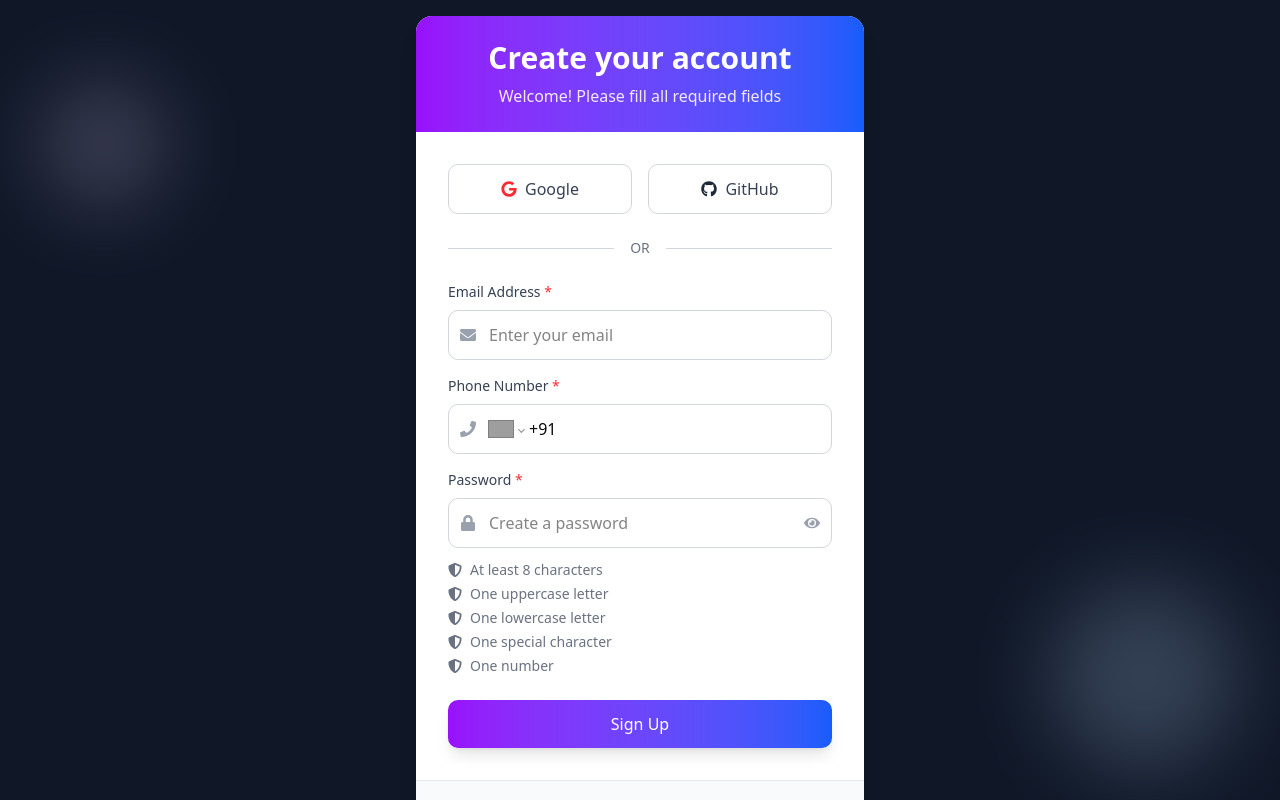
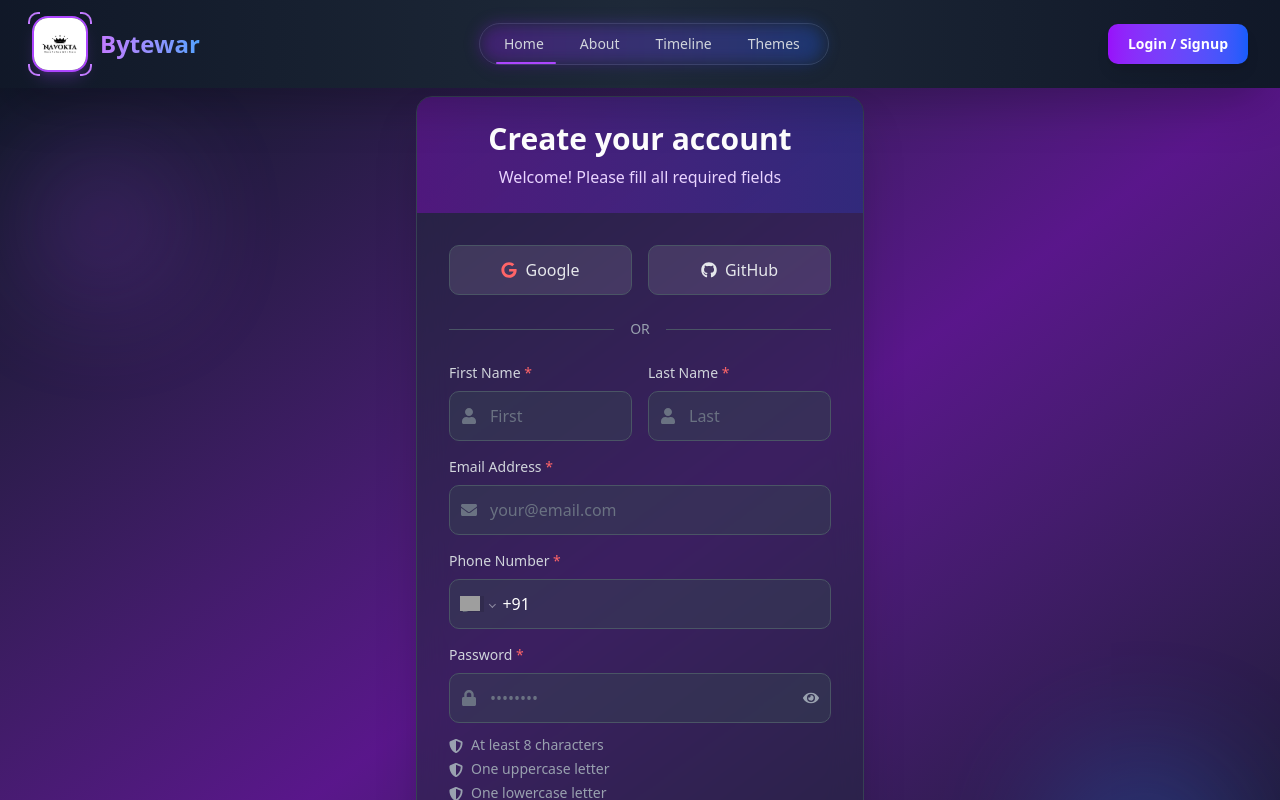
Before and after one commit to navokta/Bytewar-v2, a Next.js app: page /signup in a window 1280 px wide. Shown: the top 800 px of the page. Built offline with nearby package versions, Linux system fonts and the light colour scheme; grey boxes are pictures that could not be loaded.

Commit message:
Fix login and signup page

```diff
--- a/app/login/page.js
+++ b/app/login/page.js
@@ -1,9 +1,11 @@
 'use client';
 
-import { FaShieldAlt, FaGoogle, FaEnvelope, FaLock, FaEye, FaEyeSlash } from 'react-icons/fa';
+import { FaShieldAlt, FaGoogle, FaGithub, FaEnvelope, FaLock, FaEye, FaEyeSlash } from 'react-icons/fa';
 import Link from 'next/link';
 import { useState } from 'react';
 import { useRouter } from 'next/navigation';
+import Footer from '@/components/Footer';
+import Header from '@/components/Header';
 
 export default function LoginPage() {
   const [email, setEmail] = useState('');
@@ -13,7 +15,6 @@ export default function LoginPage() {
   const [error, setError] = useState('');
   const router = useRouter();
 
-  // Modify the handleSubmit function:
   const handleSubmit = async (e) => {
     e.preventDefault();
     setLoading(true);
@@ -51,7 +52,13 @@ const handleSubmit = async (e) => {
     window.location.href = '/api/auth/google';
   };
 
+  const handleGithubLogin = () => {
+    window.location.href = '/api/auth/github';
+  };
+
   return (
+    <div>
+      <Header />
     <div className="w-full bg-gradient-to-br from-gray-900 via-purple-900 to-gray-900 min-h-screen flex items-center justify-center p-4 relative overflow-hidden">
       <div className="absolute top-20 left-10 w-32 h-32 rounded-full bg-purple-500 opacity-20 blur-3xl animate-pulse"></div>
       <div className="absolute bottom-20 right-10 w-48 h-48 rounded-full bg-blue-500 opacity-20 blur-3xl animate-pulse"></div>
@@ -64,14 +71,24 @@ const handleSubmit = async (e) => {
           </div>
 
           <div className="p-6 sm:p-8">
+            <div className="grid grid-cols-2 gap-4 mb-6">
               <button
                 onClick={handleGoogleLogin}
                 disabled={loading}
-              className="cursor-pointer w-full flex items-center justify-center gap-3 bg-white/10 border border-gray-600 rounded-lg py-3 px-4 text-gray-200 font-medium hover:bg-white/20 hover:border-gray-500 transition-all duration-300 mb-6 disabled:opacity-50"
+                className="cursor-pointer w-full flex items-center justify-center gap-3 bg-white/10 border border-gray-600 rounded-lg py-3 px-4 text-gray-200 font-medium hover:bg-white/20 hover:border-gray-500 transition-all duration-300 disabled:opacity-50"
               >
                 <FaGoogle className="text-red-400 text-xl" />
-              Continue with Google
+                Google
               </button>
+              <button
+                onClick={handleGithubLogin}
+                disabled={loading}
+                className="cursor-pointer w-full flex items-center justify-center gap-3 bg-white/10 border border-gray-600 rounded-lg py-3 px-4 text-gray-200 font-medium hover:bg-white/20 hover:border-gray-500 transition-all duration-300 disabled:opacity-50"
+              >
+                <FaGithub className="text-gray-200 text-xl" />
+                GitHub
+              </button>
+            </div>
 
             <div className="flex items-center my-6">
               <div className="flex-1 h-px bg-gray-600"></div>
@@ -171,5 +188,7 @@ const handleSubmit = async (e) => {
         </div>
       </div>
     </div>
+    <Footer />
+    </div>
   );
 }
--- a/app/signup/page.js
+++ b/app/signup/page.js
@@ -1,13 +1,18 @@
-"use client";
-import { FaGoogle, FaGithub, FaEnvelope, FaLock, FaEye, FaEyeSlash, FaPhone, FaShieldAlt, FaCheckCircle, FaTimesCircle } from 'react-icons/fa';
+'use client';
+
+import { FaGoogle, FaGithub, FaEnvelope, FaLock, FaEye, FaEyeSlash, FaPhone, FaShieldAlt, FaCheckCircle, FaTimesCircle, FaUser } from 'react-icons/fa';
 import Link from 'next/link';
-import { useState, useEffect } from 'react';
+import { useState, useEffect, useRef } from 'react';
 import PhoneInput from 'react-phone-number-input';
 import 'react-phone-number-input/style.css';
 import { useRouter } from 'next/navigation';
+import Header from '@/components/Header';
+import Footer from '@/components/Footer';
 
 export default function SignupPage() {
   const [formData, setFormData] = useState({
+    firstName: '',
+    lastName: '',
     email: '',
     password: '',
     phone: ''
@@ -23,6 +28,8 @@ export default function SignupPage() {
     number: false,
   });
   const [submitted, setSubmitted] = useState(false);
+  const [isPhoneFocused, setIsPhoneFocused] = useState(false);
+  const phoneInputRef = useRef(null);
   const router = useRouter();
 
   useEffect(() => {
@@ -47,17 +54,33 @@ export default function SignupPage() {
   };
 
   const handlePhoneChange = (value) => {
-    setFormData(prev => ({ ...prev, phone: value }));
+    setFormData(prev => ({ ...prev, phone: value || '' }));
+    // Maintain focus during typing
+    if (phoneInputRef.current) {
+      const input = phoneInputRef.current.querySelector('input');
+      if (input) input.focus();
+    }
   };
 
-  // Modify the handleSubmit function:
+  const handlePhoneContainerClick = () => {
+    if (phoneInputRef.current) {
+      const input = phoneInputRef.current.querySelector('input');
+      if (input) {
+        input.focus();
+        // Move cursor to end of input
+        setTimeout(() => {
+          input.selectionStart = input.selectionEnd = input.value.length;
+        }, 0);
+      }
+    }
+  };
+
   const handleSubmit = async (e) => {
     e.preventDefault();
     setSubmitted(true);
     setError('');
 
-  // Validate all fields
-  if (!formData.email || !formData.password || !formData.phone) {
+    if (!formData.firstName || !formData.lastName || !formData.email || !formData.password || !formData.phone) {
       setError('Please fill all required fields');
       return;
     }
@@ -88,9 +111,7 @@ const handleSubmit = async (e) => {
 
       const data = await response.json();
       if (response.status === 200 || response.status === 201) {
-      // Store the token
         localStorage.setItem('authToken', data.token);
-      // Redirect to home page - the Header will automatically fetch user data
         router.push('/');
       } else {
         throw new Error(data.message || 'Signup failed');
@@ -105,69 +126,118 @@ const handleSubmit = async (e) => {
 
   const renderRequirement = (label, fulfilled) => {
     const color = submitted
-      ? fulfilled ? 'text-green-600' : 'text-red-600'
-      : 'text-gray-500';
+      ? fulfilled ? 'text-green-400' : 'text-red-400'
+      : 'text-gray-400';
 
     const Icon = submitted
       ? fulfilled ? FaCheckCircle : FaTimesCircle
       : FaShieldAlt;
 
     return (
-      <li className={`flex items-center text-sm ${color} mb-1`}>
-        <Icon className="mr-2" aria-hidden="true" />
+      <li className={`flex items-center text-sm ${color} mb-1 transition-colors duration-200`}>
+        <Icon className="mr-2 mt-0.5 flex-shrink-0" />
         {label}
       </li>
     );
   };
 
   return (
-    <div className='w-full bg-gray-900 min-h-screen'>
-      <div className="min-h-screen flex items-center justify-center p-4 relative overflow-hidden">
-        {/* Decorative Elements */}
-        <div className="absolute top-20 left-10 w-32 h-32 rounded-full bg-purple-200 opacity-20 blur-2xl" aria-hidden="true"></div>
-        <div className="absolute bottom-20 right-10 w-48 h-48 rounded-full bg-blue-200 opacity-20 blur-2xl" aria-hidden="true"></div>
+    <div>
+      <Header/>
+    <div className="w-full bg-gradient-to-br from-gray-900 via-purple-900 to-gray-900 min-h-screen flex items-center justify-center p-4 relative overflow-hidden">
+      <div className="absolute top-20 left-10 w-32 h-32 rounded-full bg-purple-500 opacity-20 blur-3xl animate-pulse"></div>
+      <div className="absolute bottom-20 right-10 w-48 h-48 rounded-full bg-blue-500 opacity-20 blur-3xl animate-pulse"></div>
 
       <div className="relative z-10 w-full max-w-md">
-          <div className="bg-white rounded-2xl shadow-xl overflow-hidden">
-            <div className="bg-gradient-to-r from-purple-600 to-blue-600 p-6 text-center">
+        <div className="bg-gray-800/50 backdrop-blur-lg border border-gray-700 rounded-2xl shadow-2xl overflow-hidden text-gray-100">
+          <div className="bg-gradient-to-r from-purple-900/80 to-indigo-900/80 p-6 text-center">
             <h1 className="text-3xl font-bold text-white">Create your account</h1>
-              <p className="text-purple-100 mt-2">Welcome! Please fill all required fields</p>
+            <p className="text-purple-200 mt-2">Welcome! Please fill all required fields</p>
           </div>
 
           <div className="p-6 sm:p-8">
             <div className="grid grid-cols-2 gap-4 mb-6">
               <button
                 type="button"
-                  className="flex items-center justify-center gap-2 bg-white border border-gray-300 rounded-lg py-3 px-4 text-gray-700 font-medium hover:bg-gray-50 transition-colors"
+                onClick={() => window.location.href = '/api/auth/google'}
+                className="flex items-center justify-center gap-2 bg-white/10 border border-gray-600 rounded-lg py-3 px-4 text-gray-200 font-medium hover:bg-white/20 hover:border-gray-500 transition-all duration-300 cursor-pointer group"
                 aria-label="Sign up with Google"
               >
-                  <FaGoogle className="text-red-500" aria-hidden="true" />
-                  Google
+                <FaGoogle className="text-red-400 group-hover:text-red-300 transition-colors" />
+                <span className="group-hover:text-white transition-colors">Google</span>
               </button>
               <button
                 type="button"
-                  className="flex items-center justify-center gap-2 bg-white border border-gray-300 rounded-lg py-3 px-4 text-gray-700 font-medium hover:bg-gray-50 transition-colors"
+                onClick={() => window.location.href = '/api/auth/github'}
+                className="flex items-center justify-center gap-2 bg-white/10 border border-gray-600 rounded-lg py-3 px-4 text-gray-200 font-medium hover:bg-white/20 hover:border-gray-500 transition-all duration-300 cursor-pointer group"
                 aria-label="Sign up with GitHub"
               >
-                  <FaGithub className="text-gray-800" aria-hidden="true" />
-                  GitHub
+                <FaGithub className="text-gray-200 group-hover:text-white transition-colors" />
+                <span className="group-hover:text-white transition-colors">GitHub</span>
               </button>
             </div>
 
-              <div className="flex items-center my-6" aria-hidden="true">
-                <div className="flex-1 h-px bg-gray-300"></div>
-                <span className="px-4 text-gray-500 text-sm">OR</span>
-                <div className="flex-1 h-px bg-gray-300"></div>
+            <div className="flex items-center my-6">
+              <div className="flex-1 h-px bg-gray-600"></div>
+              <span className="px-4 text-gray-400 text-sm">OR</span>
+              <div className="flex-1 h-px bg-gray-600"></div>
             </div>
 
             <form onSubmit={handleSubmit} noValidate>
-                <div className="mb-4">
-                  <label htmlFor="email" className="block text-gray-700 text-sm font-medium mb-2">
-                    Email Address <span className="text-red-500">*</span>
+              <div className="grid grid-cols-2 gap-4 mb-4">
+                <div>
+                  <label htmlFor="firstName" className="block text-gray-300 text-sm font-medium mb-2">
+                    First Name <span className="text-red-400">*</span>
                   </label>
                   <div className="relative">
                     <div className="absolute inset-y-0 left-0 pl-3 flex items-center pointer-events-none">
-                      <FaEnvelope className="text-gray-400" aria-hidden="true" />
+                      <FaUser className="text-gray-500" />
+                    </div>
+                    <input
+                      type="text"
+                      id="firstName"
+                      name="firstName"
+                      value={formData.firstName}
+                      onChange={handleChange}
+                      className="w-full pl-10 pr-3 py-3 bg-gray-700/50 border border-gray-600 rounded-lg text-white placeholder-gray-500 focus:ring-2 focus:ring-purple-500 focus:border-purple-500 outline-none transition duration-200 hover:border-gray-500"
+                      placeholder="First"
+                      required
+                      aria-required="true"
+                      autoComplete="given-name"
+                    />
+                  </div>
+                </div>
+                <div>
+                  <label htmlFor="lastName" className="block text-gray-300 text-sm font-medium mb-2">
+                    Last Name <span className="text-red-400">*</span>
+                  </label>
+                  <div className="relative">
+                    <div className="absolute inset-y-0 left-0 pl-3 flex items-center pointer-events-none">
+                      <FaUser className="text-gray-500" />
+                    </div>
+                    <input
+                      type="text"
+                      id="lastName"
+                      name="lastName"
+                      value={formData.lastName}
+                      onChange={handleChange}
+                      className="w-full pl-10 pr-3 py-3 bg-gray-700/50 border border-gray-600 rounded-lg text-white placeholder-gray-500 focus:ring-2 focus:ring-purple-500 focus:border-purple-500 outline-none transition duration-200 hover:border-gray-500"
+                      placeholder="Last"
+                      required
+                      aria-required="true"
+                      autoComplete="family-name"
+                    />
+                  </div>
+                </div>
+              </div>
+
+              <div className="mb-4">
+                <label htmlFor="email" className="block text-gray-300 text-sm font-medium mb-2">
+                  Email Address <span className="text-red-400">*</span>
+                </label>
+                <div className="relative">
+                  <div className="absolute inset-y-0 left-0 pl-3 flex items-center pointer-events-none">
+                    <FaEnvelope className="text-gray-500" />
                   </div>
                   <input
                     type="email"
@@ -175,8 +245,8 @@ const handleSubmit = async (e) => {
                     name="email"
                     value={formData.email}
                     onChange={handleChange}
-                      className="w-full pl-10 pr-3 py-3 border border-gray-300 rounded-lg focus:ring-2 focus:ring-purple-500 focus:border-purple-500 outline-none transition duration-200"
-                      placeholder="Enter your email"
+                    className="w-full pl-10 pr-3 py-3 bg-gray-700/50 border border-gray-600 rounded-lg text-white placeholder-gray-500 focus:ring-2 focus:ring-purple-500 focus:border-purple-500 outline-none transition duration-200 hover:border-gray-500"
+                    placeholder="your@email.com"
                     required
                     aria-required="true"
                     autoComplete="email"
@@ -185,26 +255,40 @@ const handleSubmit = async (e) => {
               </div>
 
               <div className="mb-4">
-                  <label htmlFor="phone" className="block text-gray-700 text-sm font-medium mb-2">
-                    Phone Number <span className="text-red-500">*</span>
+                <label htmlFor="phone" className="block text-gray-300 text-sm font-medium mb-2">
+                  Phone Number <span className="text-red-400">*</span>
                 </label>
-                  <div className="relative">
-                    <div className="absolute inset-y-0 left-0 pl-3 flex items-center pointer-events-none z-10">
-                      <FaPhone className="text-gray-400" aria-hidden="true" />
+                <div
+                  ref={phoneInputRef}
+                  onClick={handlePhoneContainerClick}
+                  className={`relative w-full bg-gray-700/50 border ${
+                    isPhoneFocused ? 'border-purple-500 ring-2 ring-purple-500/30' : 'border-gray-600'
+                  } rounded-lg transition duration-200 hover:border-gray-500`}
+                >
+                  <div className="absolute inset-y-0 left-0 pl-3 flex items-center pointer-events-none">
+                    <FaPhone className="text-gray-500" />
                   </div>
                   <PhoneInput
                     international
                     defaultCountry="IN"
                     value={formData.phone}
                     onChange={handlePhoneChange}
-                      className="w-full pl-10 pr-3 py-3 border border-gray-300 rounded-lg focus:ring-2 focus:ring-purple-500 focus:border-purple-500 outline-none transition duration-200"
-                      inputComponent={({ ...rest }) => (
+                    onFocus={() => setIsPhoneFocused(true)}
+                    onBlur={() => setIsPhoneFocused(false)}
+                    className="phone-input"
+                    inputComponent={({ onFocus, onBlur, ...rest }) => (
                       <input
                         id="phone"
                         name="phone"
-                          className="w-full pl-10 pr-3 py-3 border-0 focus:ring-0"
-                          required
-                          aria-required="true"
+                        className="w-full pl-10 pr-3 py-3 bg-transparent border-0 focus:ring-0 text-white placeholder-gray-500 outline-none"
+                        onFocus={(e) => {
+                          setIsPhoneFocused(true);
+                          onFocus?.(e);
+                        }}
+                        onBlur={(e) => {
+                          setIsPhoneFocused(false);
+                          onBlur?.(e);
+                        }}
                         autoComplete="tel"
                         {...rest}
                       />
@@ -214,12 +298,12 @@ const handleSubmit = async (e) => {
               </div>
 
               <div className="mb-6">
-                  <label htmlFor="password" className="block text-gray-700 text-sm font-medium mb-2">
-                    Password <span className="text-red-500">*</span>
+                <label htmlFor="password" className="block text-gray-300 text-sm font-medium mb-2">
+                  Password <span className="text-red-400">*</span>
                 </label>
                 <div className="relative">
                   <div className="absolute inset-y-0 left-0 pl-3 flex items-center pointer-events-none">
-                      <FaLock className="text-gray-400" aria-hidden="true" />
+                    <FaLock className="text-gray-500" />
                   </div>
                   <input
                     type={showPassword ? "text" : "password"}
@@ -227,8 +311,8 @@ const handleSubmit = async (e) => {
                     name="password"
                     value={formData.password}
                     onChange={handleChange}
-                      className="w-full pl-10 pr-10 py-3 border border-gray-300 rounded-lg focus:ring-2 focus:ring-purple-500 focus:border-purple-500 outline-none transition duration-200"
-                      placeholder="Create a password"
+                    className="w-full pl-10 pr-10 py-3 bg-gray-700/50 border border-gray-600 rounded-lg text-white placeholder-gray-500 focus:ring-2 focus:ring-purple-500 focus:border-purple-500 outline-none transition duration-200 hover:border-gray-500"
+                    placeholder="••••••••"
                     required
                     aria-required="true"
                     autoComplete="new-password"
@@ -236,12 +320,12 @@ const handleSubmit = async (e) => {
                   <button
                     type="button"
                     onClick={() => setShowPassword(!showPassword)}
-                      className="absolute inset-y-0 right-0 pr-3 flex items-center cursor-pointer"
+                    className="absolute inset-y-0 right-0 pr-3 flex items-center cursor-pointer hover:text-gray-200 transition-colors"
                     aria-label={showPassword ? "Hide password" : "Show password"}
                   >
                     {showPassword ?
-                        <FaEyeSlash className="text-gray-400 hover:text-gray-600" aria-hidden="true" /> :
-                        <FaEye className="text-gray-400 hover:text-gray-600" aria-hidden="true" />}
+                      <FaEyeSlash className="text-gray-400 hover:text-gray-200" /> :
+                      <FaEye className="text-gray-400 hover:text-gray-200" />}
                   </button>
                 </div>
                 <ul className="mt-3 space-y-1" aria-live="polite">
@@ -254,15 +338,16 @@ const handleSubmit = async (e) => {
               </div>
 
               {error && (
-                  <div className="mb-4 p-3 bg-red-50 text-red-700 rounded-lg text-sm" role="alert">
-                    {error}
+                <div className="mb-4 p-3 bg-red-900/50 border border-red-700 text-red-200 rounded-lg text-sm flex items-start">
+                  <FaShieldAlt className="mr-2 mt-0.5 flex-shrink-0" />
+                  <span>{error}</span>
                 </div>
               )}
 
               <button
                 type="submit"
                 disabled={loading}
-                  className="w-full bg-gradient-to-r from-purple-600 to-blue-600 hover:from-purple-700 hover:to-blue-700 text-white font-medium py-3 px-4 rounded-lg transition duration-300 transform hover:-translate-y-1 shadow-lg disabled:opacity-70 disabled:cursor-not-allowed"
+                className="w-full bg-gradient-to-r from-purple-600 to-indigo-600 hover:from-purple-700 hover:to-indigo-700 text-white font-bold py-3 px-4 rounded-lg transition-all duration-300 transform hover:-translate-y-0.5 hover:shadow-lg shadow-purple-500/20 disabled:opacity-70 disabled:cursor-not-allowed disabled:transform-none group"
                 aria-label={loading ? "Creating account" : "Sign up"}
               >
                 {loading ? (
@@ -274,23 +359,72 @@ const handleSubmit = async (e) => {
                     Creating account...
                   </span>
                 ) : (
-                    'Sign Up'
+                  <span className="group-hover:scale-105 transition-transform">Sign Up</span>
                 )}
               </button>
             </form>
           </div>
 
-            <div className="bg-gray-50 px-6 py-4 text-center border-t border-gray-200">
-              <p className="text-gray-600">
+          <div className="bg-gray-800/30 px-6 py-4 text-center border-t border-gray-700">
+            <p className="text-gray-400">
               Already have an account?{' '}
-                <Link href="/login" className="text-purple-600 font-medium hover:text-purple-800 focus:outline-none focus:ring-2 focus:ring-purple-500 rounded">
+              <Link href="/login" className="text-purple-400 font-medium hover:text-purple-300 transition-colors hover:underline">
                 Sign in
               </Link>
             </p>
           </div>
         </div>
       </div>
+
+      <style jsx global>{`
+        .phone-input {
+          display: flex;
+          align-items: center;
+          height: 100%;
+        }
+        .phone-input .PhoneInputCountry {
+          margin-left: 10px;
+          margin-right: 8px;
+          position: relative;
+          align-self: stretch;
+          display: flex;
+          align-items: center;
+        }
+        .phone-input .PhoneInputCountrySelect {
+          position: absolute;
+          top: 0;
+          left: 0;
+          height: 100%;
+          width: 100%;
+          z-index: 1;
+          border: 0;
+          opacity: 0;
+          cursor: pointer;
+        }
+        .phone-input .PhoneInputCountryIconImg {
+          width: 20px;
+          height: 15px;
+          display: flex;
+        }
+        .phone-input .PhoneInputInput {
+          flex: 1;
+          min-width: 0;
+          background: transparent;
+          border: none;
+          color: white;
+          font-size: 1rem;
+          padding: 12px 12px 12px 0;
+          outline: none;
+        }
+        .phone-input .PhoneInputInput::placeholder {
+          color: #6B7280;
+        }
+        .phone-input .PhoneInputCountryIcon--border {
+          box-shadow: none;
+        }
+      `}</style>
     </div>
+    <Footer/>
     </div>
   );
 }
--- a/components/about/HeroSection.jsx
+++ b/components/about/HeroSection.jsx
@@ -45,7 +45,7 @@ const WowHeroSection = () => {
             <div className="relative">
               <div className="absolute inset-0 bg-gradient-to-r from-purple-600 to-blue-600 rounded-full blur-lg opacity-50 animate-pulse"></div>
               <div className="relative px-6 py-2 bg-gray-900/80 backdrop-blur-lg border border-white/10 rounded-full">
-                <span className="text-orange-400 font-bold">BYTEWAR 2023</span>
+                <span className="text-orange-400 font-bold">BYTEWAR 2025</span>
               </div>
             </div>
           </div>
```
Lines whose indentation alone changed are shown as unchanged.
